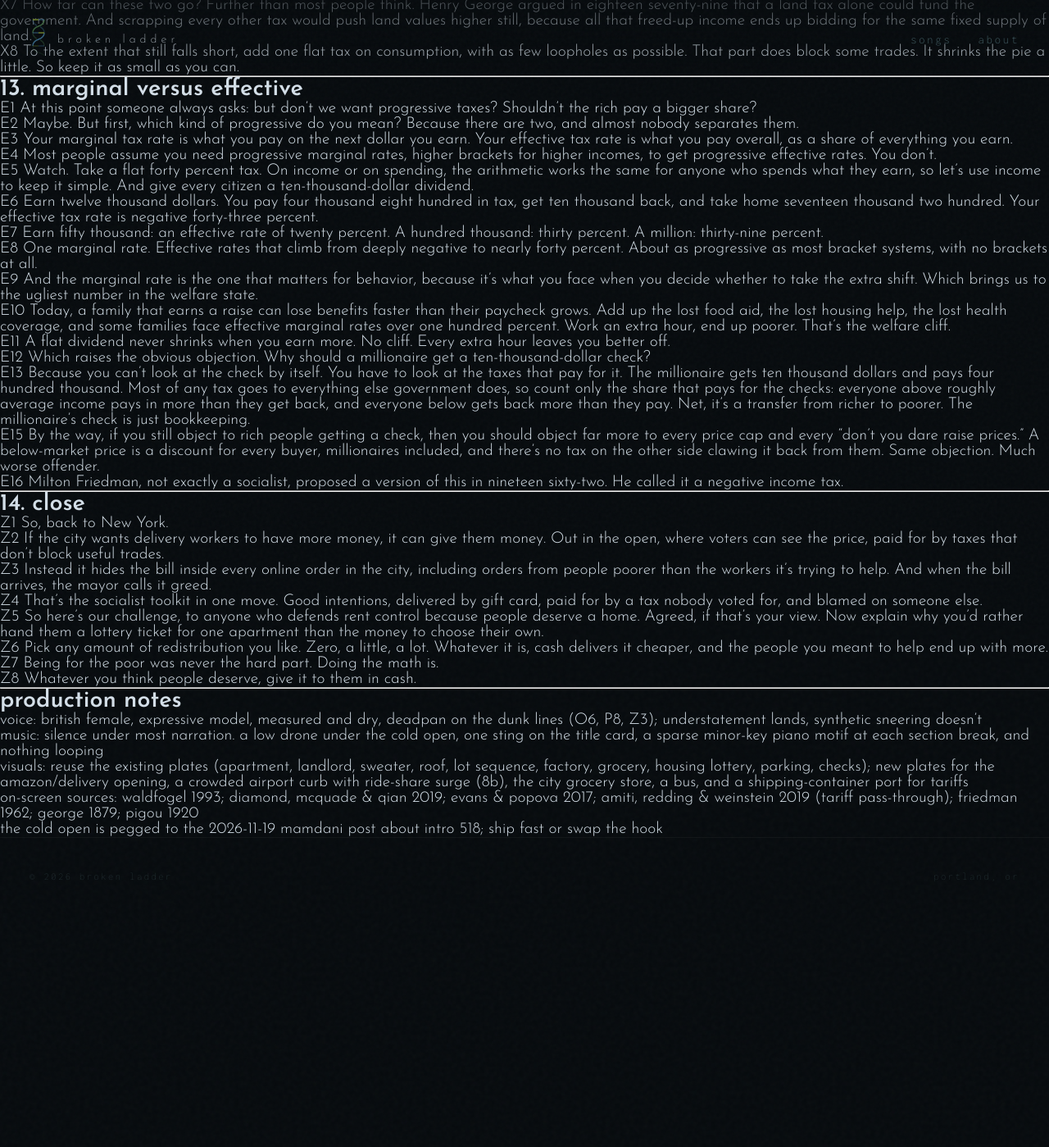
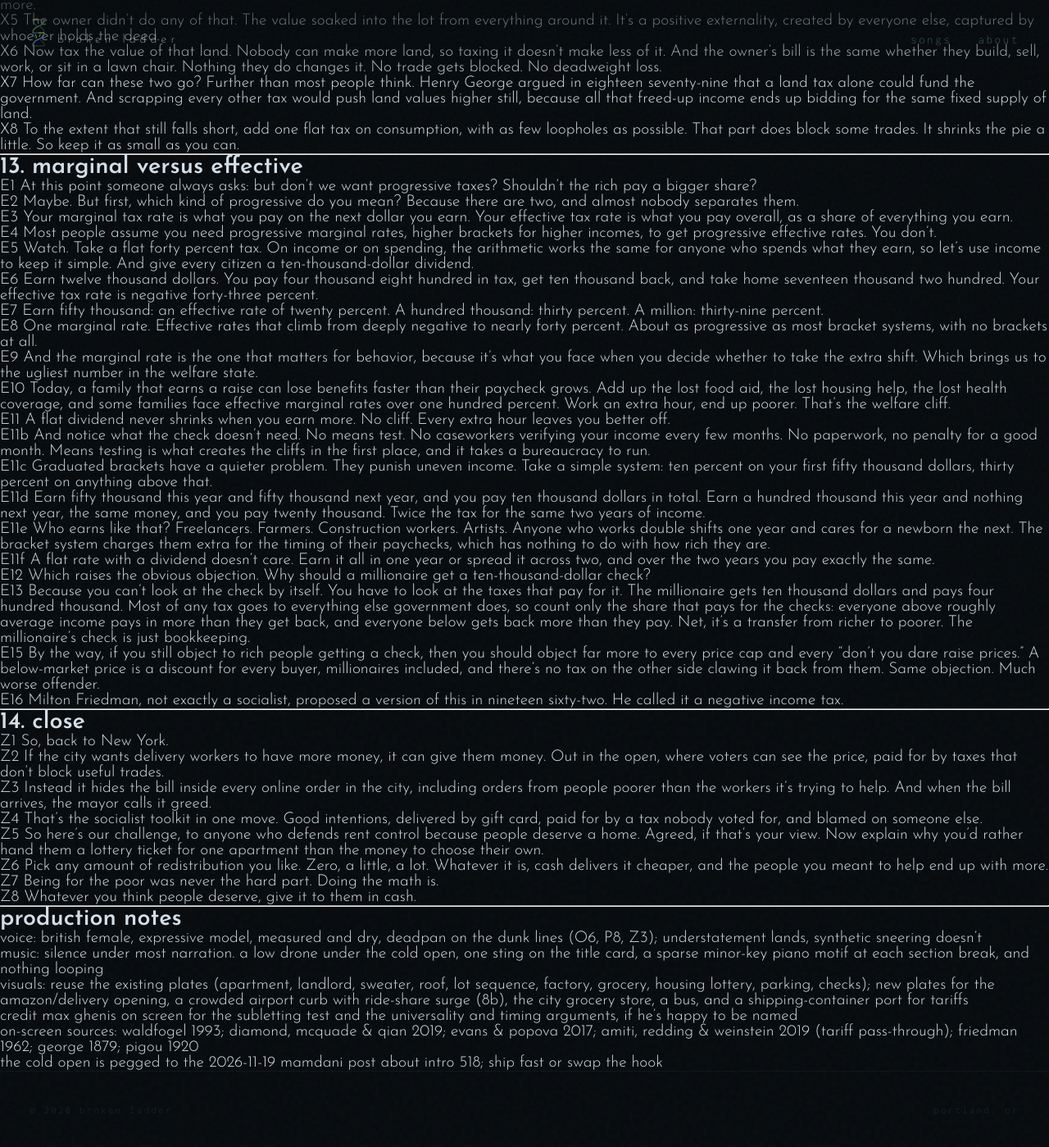
Before and after one commit to ClayShentrup/brokenladder, a Jekyll site: the page built from safety-net-vs-socialism/script.md, in a window 1280 px wide and 1400 px high, scrolled down 3155 px. Shown: the whole window at 82% size. Built offline with Jekyll 4.4.1, drawn with Linux system fonts in a browser that asks for light colours; our own code applies the rules of GitHub Pages for plain Markdown files; before the commit the page ends 4270 px from its top, so only the background shows below that; some of the changed text lies outside the part shown.

Commit message:
script: sublet enforcement test, universality and time-neutrality of flat rates
Co-Authored-By: Claude Opus 5.5 <noreply@anthropic.com>
Claude-Session: https://claude.ai/code/session_01BsiGF9St2tiTePmyBZgNDi

```diff
--- a/safety-net-vs-socialism/script.md
+++ b/safety-net-vs-socialism/script.md
@@ -115,6 +115,12 @@ G1 Rent control is one example of a pattern so common it deserves a name. Call i
 G2 The gift card fallacy is the belief that you help people more by giving them something specific than by giving them money. A food card instead of cash. A housing unit instead of cash. A discount on one thing instead of cash.
 
 G3 Every gift card is the sweater. The family receives something worth less to them than what it cost to provide. The gap vanishes.
+
+G3b Here's a test that makes it concrete. Say you win a rent-controlled apartment, and you'd rather live somewhere cheaper and keep the difference. So you sublet it at the market rate, move, and spend the extra thousand a month on food, or childcare, or whatever your family needs most.
+
+G3c In most cities with these programs, that's against the rules. You can lose the apartment. In some cases, you can be prosecuted.
+
+G3d Think about what that means. Refusing to give people cash isn't a neutral choice. It means that when someone converts their gift card into cash on their own, you'll punish them for it. The policy only works if you stop poor people from spending their own benefit the way they think best.
 
 G5 The usual objection to cash is that the poor will waste it. That's been tested, a lot. A World Bank review of nineteen studies found that when poor families get cash, spending on alcohol and tobacco doesn't go up. If anything, it goes down.
 
@@ -272,6 +278,16 @@ E10 Today, a family that earns a raise can lose benefits faster than their paych
 
 E11 A flat dividend never shrinks when you earn more. No cliff. Every extra hour leaves you better off.
 
+E11b And notice what the check doesn't need. No means test. No caseworkers verifying your income every few months. No paperwork, no penalty for a good month. Means testing is what creates the cliffs in the first place, and it takes a bureaucracy to run.
+
+E11c Graduated brackets have a quieter problem. They punish uneven income. Take a simple system: ten percent on your first fifty thousand dollars, thirty percent on anything above that.
+
+E11d Earn fifty thousand this year and fifty thousand next year, and you pay ten thousand dollars in total. Earn a hundred thousand this year and nothing next year, the same money, and you pay twenty thousand. Twice the tax for the same two years of income.
+
+E11e Who earns like that? Freelancers. Farmers. Construction workers. Artists. Anyone who works double shifts one year and cares for a newborn the next. The bracket system charges them extra for the timing of their paychecks, which has nothing to do with how rich they are.
+
+E11f A flat rate with a dividend doesn't care. Earn it all in one year or spread it across two, and over the two years you pay exactly the same.
+
 E12 Which raises the obvious objection. Why should a millionaire get a ten-thousand-dollar check?
 
 E13 Because you can't look at the check by itself. You have to look at the taxes that pay for it. The millionaire gets ten thousand dollars and pays four hundred thousand. Most of any tax goes to everything else government does, so count only the share that pays for the checks: everyone above roughly average income pays in more than they get back, and everyone below gets back more than they pay. Net, it's a transfer from richer to poorer. The millionaire's check is just bookkeeping.
@@ -307,5 +323,6 @@ Z8 Whatever you think people deserve, give it to them in cash.
 - voice: british female, expressive model, measured and dry, deadpan on the dunk lines (O6, P8, Z3); understatement lands, synthetic sneering doesn't
 - music: silence under most narration. a low drone under the cold open, one sting on the title card, a sparse minor-key piano motif at each section break, and nothing looping
 - visuals: reuse the existing plates (apartment, landlord, sweater, roof, lot sequence, factory, grocery, housing lottery, parking, checks); new plates for the amazon/delivery opening, a crowded airport curb with ride-share surge (8b), the city grocery store, a bus, and a shipping-container port for tariffs
+- credit max ghenis on screen for the subletting test and the universality and timing arguments, if he's happy to be named
 - on-screen sources: waldfogel 1993; diamond, mcquade & qian 2019; evans & popova 2017; amiti, redding & weinstein 2019 (tariff pass-through); friedman 1962; george 1879; pigou 1920
 - the cold open is pegged to the 2026-11-19 mamdani post about intro 518; ship fast or swap the hook
```
